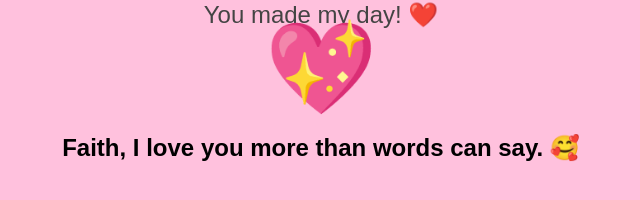
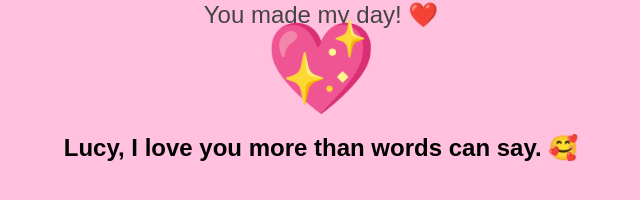
Before and after one commit to DDT-Codes/do-you-love-me, a plain HTML site: page index.html in a window 1280 px wide. Both pictures are taken after a click on the button "Yes ❤️". Shown: the part 362-562 px from the top of the page, without its empty margins (319-959 px from the left). Drawn offline with Linux system fonts and the light colour scheme.

Commit message:
Update index.html

```diff
--- a/index.html
+++ b/index.html
@@ -40,7 +40,7 @@
 
     <div class="big-heart">💖</div>
 
-    <h2>Faith, I love you more than words can say. 🥰</h2>
+    <h2>Lucy, I love you more than words can say. 🥰</h2>
 
 </div>
 <canvas id="confetti"></canvas>
```
